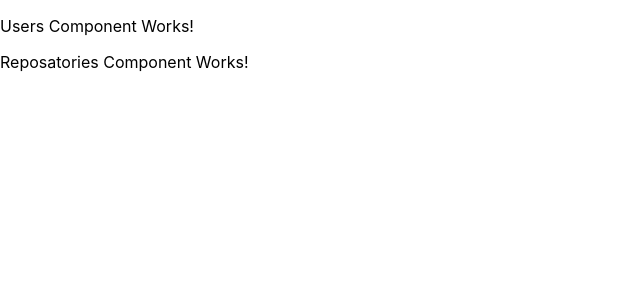
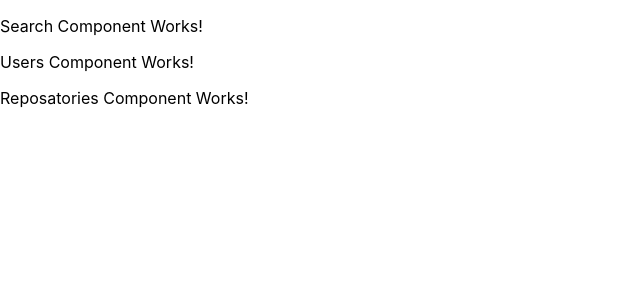
Before and after one commit to georgesamir21/github-search, a React (Create React App) app: page / in a window 1280 px wide. Shown: the top 300 px of the page, without its empty margins (0-640 px from the left). Built offline with nearby package versions, Linux system fonts and the light colour scheme.

Commit message:
create search component

```diff
--- a/src/App.tsx
+++ b/src/App.tsx
@@ -3,10 +3,12 @@
 import './App.css';
 import Users from './components/Users/Users';
 import Repositories from './components/Repositories/Repositories';
+import Search from './components/Search/Search';
 
 function App() {
   return (
-    <div className="App8">
+    <div>
+      <Search />
       <Users />
       <Repositories />
     </div>
--- /dev/null
+++ b/src/components/Search/Search.tsx
@@ -0,0 +1,15 @@
+import React, { Component } from 'react';
+
+class Search extends Component {
+
+
+  render() {
+    return (
+      <div>
+        <p>Search Component Works!</p>
+      </div>
+    );
+  }
+}
+
+export default Search;
```
